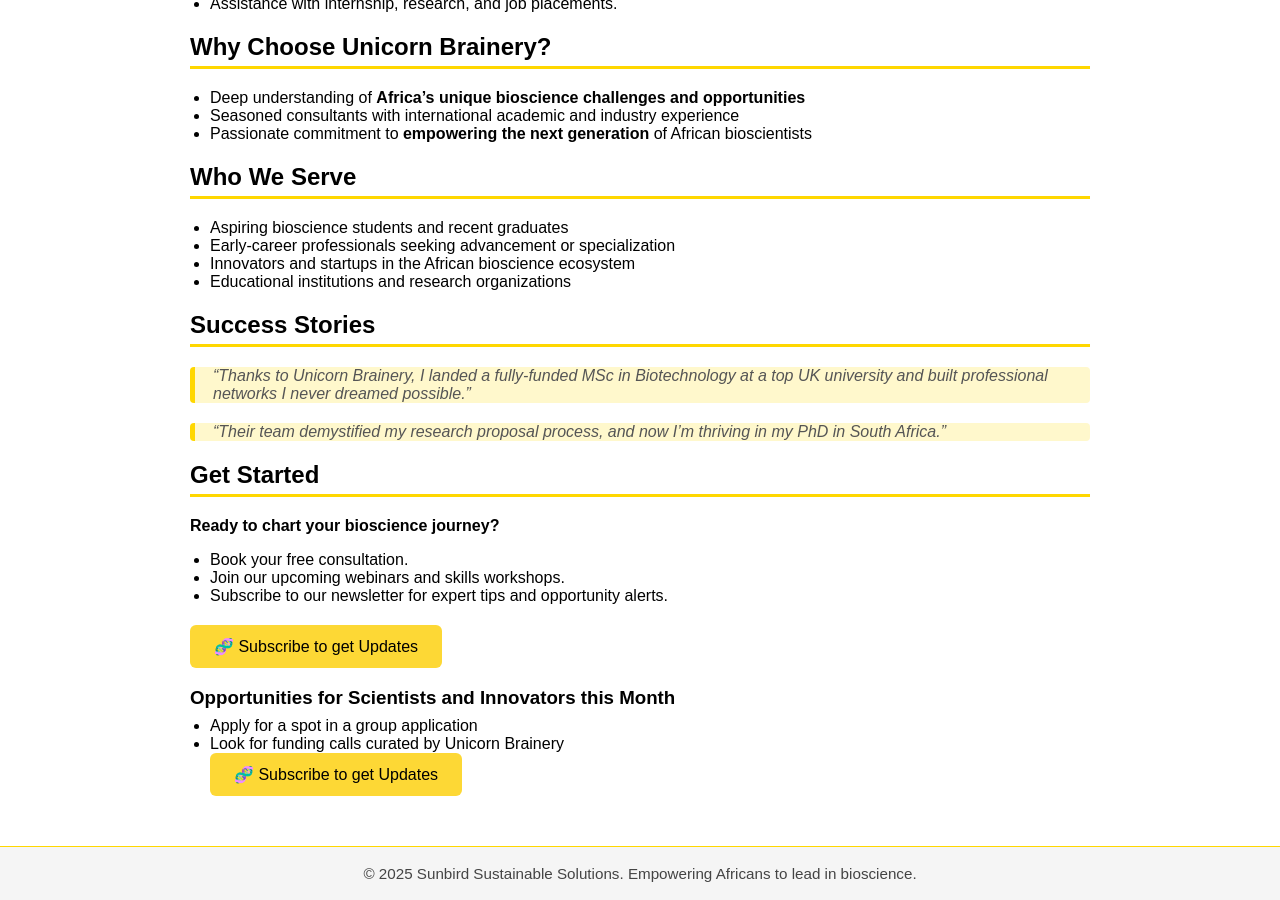
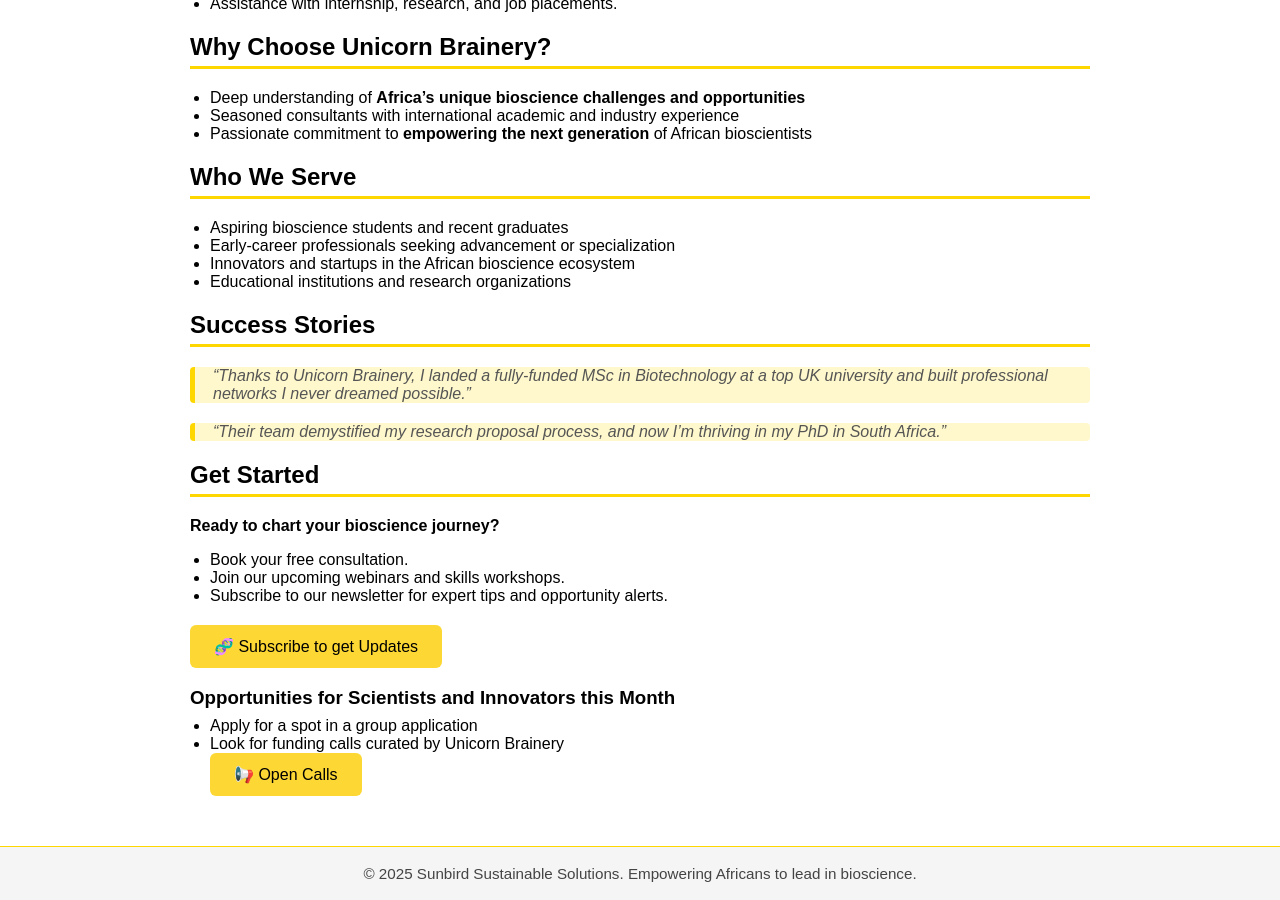
Before and after one commit to mmutondo/mmutondo.github.io, a Jekyll site: the page UnicornBraineryHome.html, which Jekyll copies as it is, in a window 1280 px wide and 900 px high, scrolled down 681 px. Built offline with Jekyll 4.4.1, drawn with Linux system fonts in a browser that asks for light colours.

Commit message:
Update UnicornBraineryHome.html

```diff
--- a/UnicornBraineryHome.html
+++ b/UnicornBraineryHome.html
@@ -216,9 +216,9 @@
         <li>Apply for a spot in a group application </li>
         <li>Look for funding calls curated by Unicorn Brainery</li>
         <button style="background-color: #fdd835; color: black; padding: 12px 24px; border: none; border-radius: 6px; font-size: 16px; cursor: pointer;"
-  onclick="window.location.href='https://mailchi.mp/a79b26ef9fdc/mutondo-astrobiology-lab-newsletter-signup'">
+  onclick="window.location.href='https://dr.moolamutondo.me/opencalls.html'">
 
-  🧬 Subscribe to get Updates
+  📢 Open Calls
       </button>
       </ul>
  </section>
```
